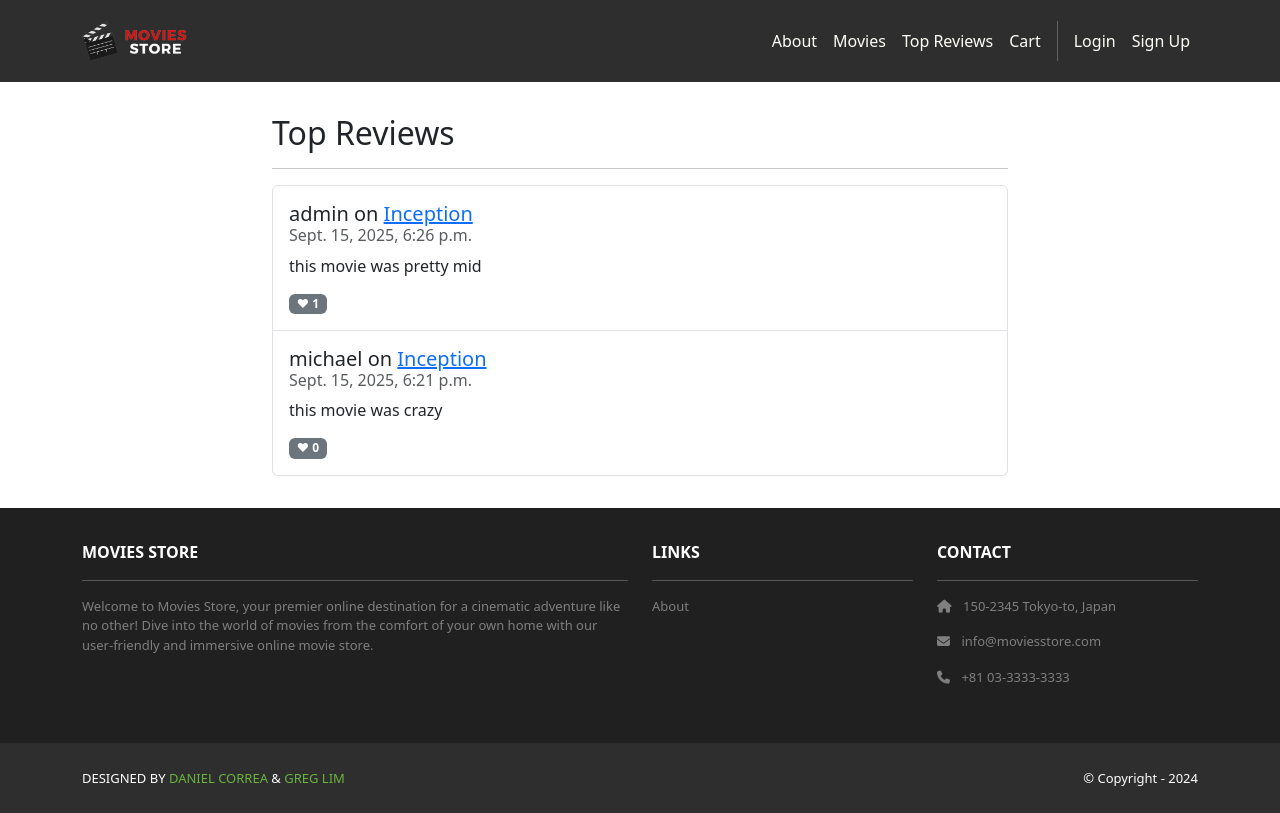
After one commit to BradenPotter/moviesstore, a Django app: page /movies/top-reviews/ in a window 1280 px wide. The commit adds this page. Run offline with Django 5.2, Linux system fonts and the light colour scheme; data comes from the database, SQL or seed files in the repository; both versions use the stored data as it was after the commit; some libraries are stand-ins or nearby versions.

Commit message:
Added a like function

```diff
--- a/movies/models.py
+++ b/movies/models.py
@@ -20,3 +20,15 @@ class Review(models.Model):
 
     def __str__(self):
         return str(self.id) + ' - ' + self.movie.name
+
+class ReviewLike(models.Model):
+    id = models.AutoField(primary_key=True)
+    review = models.ForeignKey(Review, on_delete=models.CASCADE, related_name='likes')
+    user = models.ForeignKey(User, on_delete=models.CASCADE)
+    created_at = models.DateTimeField(auto_now_add=True)
+
+    class Meta:
+        unique_together = ('review', 'user')
+
+    def __str__(self):
+        return f"{self.user.username} ❤ review {self.review.id}"
--- /dev/null
+++ b/movies/templates/movies/top_reviews.html
@@ -0,0 +1,44 @@
+{% extends 'base.html' %}
+{% block content %}
+{% load static %}
+<div class="p-3">
+  <div class="container">
+    <div class="row mt-3">
+      <div class="col-md-8 mx-auto mb-3">
+        <h2>Top Reviews</h2>
+        <hr />
+        <ul class="list-group">
+          {% for review in template_data.reviews %}
+          <li class="list-group-item pb-3 pt-3">
+            <h5 class="card-title">
+              {{ review.user.username }} on <a href="{% url 'movies.show' id=review.movie.id %}">{{ review.movie.name }}</a>
+            </h5>
+            <h6 class="card-subtitle mb-2 text-muted">
+              {{ review.date }}
+            </h6>
+            <p class="card-text">{{ review.comment }}</p>
+            <div class="d-flex align-items-center gap-2">
+              {% if user.is_authenticated %}
+                {% if review.liked_by_me %}
+                <a class="badge text-bg-danger text-decoration-none" href="{% url 'movies.unlike_review' review_id=review.id %}" title="Unlike">
+                  ❤ {{ review.like_count|default:0 }}
+                </a>
+                {% else %}
+                <a class="badge text-bg-secondary text-decoration-none" href="{% url 'movies.like_review' review_id=review.id %}" title="Like">
+                  ❤ {{ review.like_count|default:0 }}
+                </a>
+                {% endif %}
+              {% else %}
+                <span class="badge text-bg-secondary">❤ {{ review.like_count|default:0 }}</span>
+              {% endif %}
+            </div>
+          </li>
+          {% empty %}
+          <li class="list-group-item">No reviews yet.</li>
+          {% endfor %}
+        </ul>
+      </div>
+    </div>
+  </div>
+</div>
+{% endblock content %}
--- a/movies/urls.py
+++ b/movies/urls.py
@@ -3,8 +3,11 @@ from . import views
 
 urlpatterns = [
     path('', views.index, name='movies.index'),
+    path('top-reviews/', views.top_reviews, name='movies.top_reviews'),
     path('<int:id>/', views.show, name='movies.show'),
     path('<int:id>/review/create/', views.create_review, name='movies.create_review'),
     path('<int:id>/review/<int:review_id>/edit/', views.edit_review, name='movies.edit_review'),
     path('<int:id>/review/<int:review_id>/delete/', views.delete_review, name='movies.delete_review'),
+    path('review/<int:review_id>/like/', views.like_review, name='movies.like_review'),
+    path('review/<int:review_id>/unlike/', views.unlike_review, name='movies.unlike_review'),
 ]
--- a/movies/views.py
+++ b/movies/views.py
@@ -1,6 +1,7 @@
 from django.shortcuts import render, redirect, get_object_or_404
-from .models import Movie, Review
+from .models import Movie, Review, ReviewLike
 from django.contrib.auth.decorators import login_required
+from django.db.models import Count, Exists, OuterRef
 
 def index(request):
     search_term = request.GET.get('search')
@@ -16,7 +17,16 @@ def index(request):
 
 def show(request, id):
     movie = Movie.objects.get(id=id)
-    reviews = Review.objects.filter(movie=movie)
+    user = request.user if request.user.is_authenticated else None
+    reviews_qs = Review.objects.filter(movie=movie).select_related('user')
+    reviews_qs = reviews_qs.annotate(like_count=Count('likes', distinct=True))
+    if user:
+        reviews_qs = reviews_qs.annotate(
+            liked_by_me=Exists(
+                ReviewLike.objects.filter(review=OuterRef('pk'), user=user)
+            )
+        )
+    reviews = reviews_qs.order_by('-like_count', '-date')
 
     template_data = {}
     template_data['title'] = movie.name
@@ -61,3 +71,31 @@ def delete_review(request, id, review_id):
     review = get_object_or_404(Review, id=review_id, user=request.user)
     review.delete()
     return redirect('movies.show', id=id)
+
+def top_reviews(request):
+    user = request.user if request.user.is_authenticated else None
+    reviews_qs = Review.objects.select_related('user', 'movie').annotate(like_count=Count('likes', distinct=True))
+    if user:
+        reviews_qs = reviews_qs.annotate(
+            liked_by_me=Exists(
+                ReviewLike.objects.filter(review=OuterRef('pk'), user=user)
+            )
+        )
+    reviews = reviews_qs.order_by('-like_count', '-date')[:20]
+
+    template_data = {}
+    template_data['title'] = 'Top Reviews'
+    template_data['reviews'] = reviews
+    return render(request, 'movies/top_reviews.html', {'template_data': template_data})
+
+@login_required
+def like_review(request, review_id):
+    review = get_object_or_404(Review, id=review_id)
+    ReviewLike.objects.get_or_create(review=review, user=request.user)
+    return redirect('movies.show', id=review.movie.id)
+
+@login_required
+def unlike_review(request, review_id):
+    review = get_object_or_404(Review, id=review_id)
+    ReviewLike.objects.filter(review=review, user=request.user).delete()
+    return redirect('movies.show', id=review.movie.id)
--- a/moviesstore/templates/base.html
+++ b/moviesstore/templates/base.html
@@ -26,6 +26,7 @@
           <div class="navbar-nav ms-auto navbar-ml">
             <a class="nav-link" href="{% url 'home.about' %}">About</a>
             <a class="nav-link" href="{% url 'movies.index' %}">Movies</a>
+            <a class="nav-link" href="{% url 'movies.top_reviews' %}">Top Reviews</a>
             <a class="nav-link" href="{% url 'cart.index' %}">Cart</a>
             <div class="vr bg-white mx-2 d-none d-lg-block"></div>
             {% if user.is_authenticated %}
```
Also changed, not shown: movies/templates/movies/show.html (+15 -0 lines), db.sqlite3, movies/migrations/0003_reviewlike.py (added).
